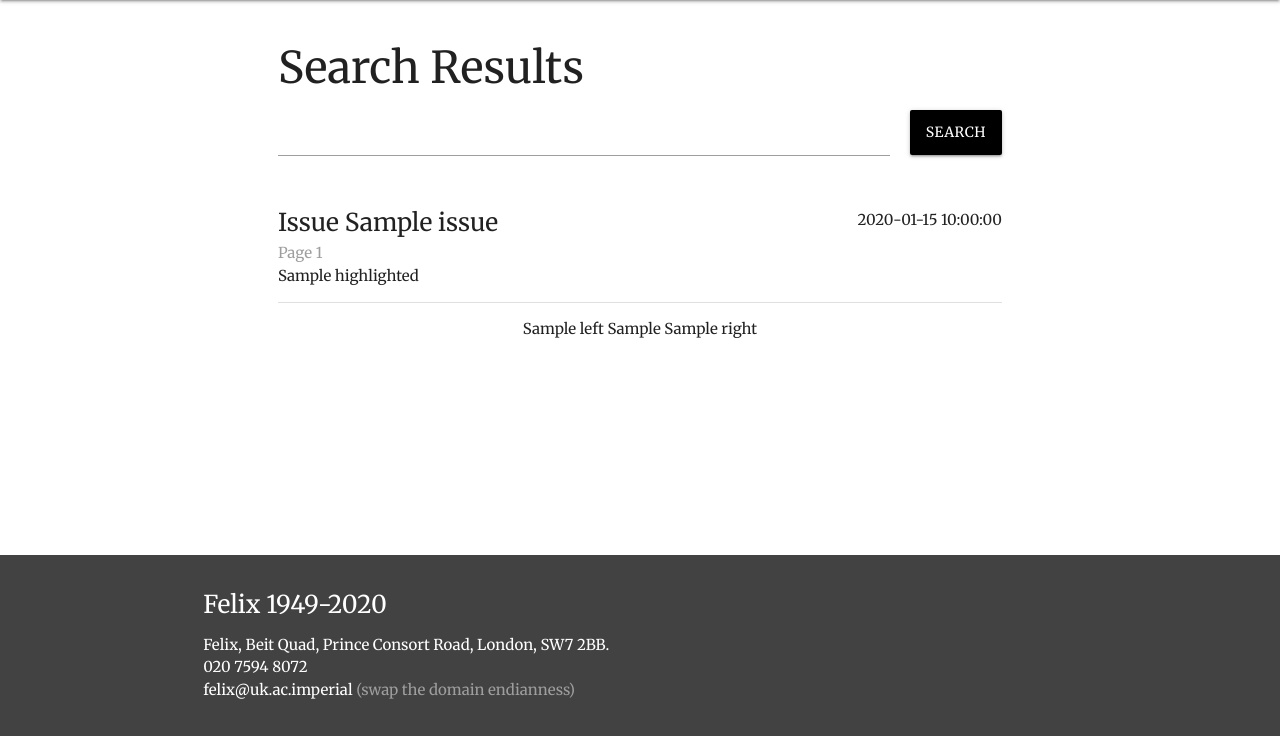
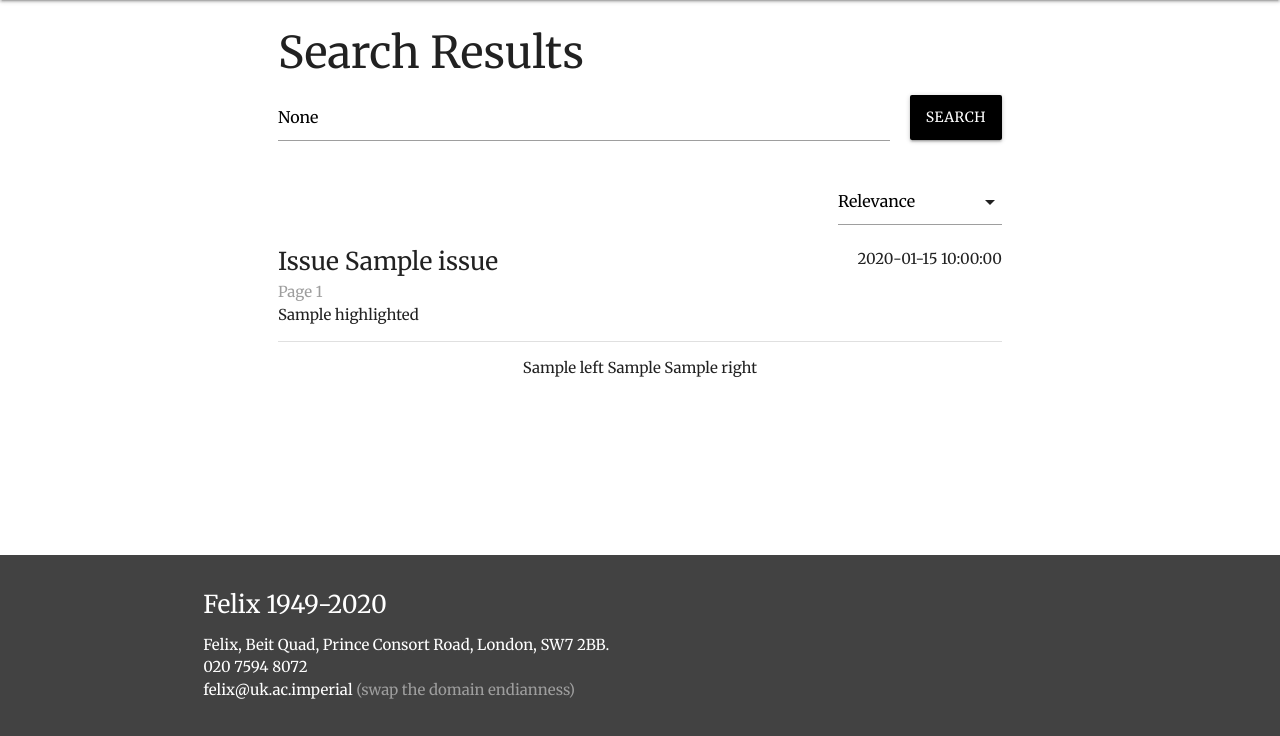
Before and after one commit to FelixOnline/FelixArchive, a Flask app: template templates/result.html in a window 1280 px wide. Shown: the part 64-800 px from the top of the page. Run offline with Flask 2, Linux system fonts and the light colour scheme; the template is opened without the code that fills it: most values are stand-ins (such as "Sample title", 1, 10 or a date in 2020); some libraries are stand-ins or nearby versions.

Commit message:
Pagination and sorting

```diff
--- a/index.py
+++ b/index.py
@@ -5,23 +5,33 @@ from collections import OrderedDict
 from typing import *
 from datetime import datetime
 import math
+
 app = Flask(__name__)
 
 DEFAULT_RESULTS_PER_PAGE = 20
-DEFAULT_MAX_PAGE_BUTTONS = 10
+#TODO: responsive this
+DEFAULT_MAX_PAGE_BUTTONS = 8
+
 
 @app.route('/')
 def index():
     return render_template('index.html')
 
+
 @app.route('/search', methods=['GET'])
 def search():
     keyword = request.args.get('q', type=str)
     page = request.args.get('p', 1, type=int)
+    sort = request.args.get('sort', "score desc", type=str)
+
     results_per_page = DEFAULT_RESULTS_PER_PAGE
     solr_query = {'q': 'content:"{}"'.format(keyword),
+
                   'rows': results_per_page,
-                  'start': (page-1) * results_per_page,
+                  'start': (page - 1) * results_per_page,
+
+                  'sort': sort,
+
                   'hl': 'on',
                   'hl.fl': 'content',
                   'hl.method': 'unified',
@@ -34,7 +44,7 @@ def search():
     paginator = build_paginator(results_per_page, total_results, request.args)
 
     results = build_result(query_response)
-    return render_template('result.html', search_word=keyword, results=results, paginator=paginator)
+    return render_template('result.html', results=results, paginator=paginator)
 
 
 def build_result(solr_response: OrderedDict) -> List[dict]:
@@ -43,39 +53,43 @@ def build_result(solr_response: OrderedDict) -> List[dict]:
         result = {}
         result['issue'] = doc['issue']
         result['page'] = doc['page']
-        result['date'] = datetime.fromisoformat(doc['date']).strftime('%d %B %Y')
+        # Somehow python doesn't like the UTC indicator "Z" at the end of date string
+        result['date'] = datetime.fromisoformat(doc['date'].replace('Z', '')).strftime('%d %B %Y')
         # TODO:handle multiple highlights in a page
-        result['highlighted'] = solr_response['highlighting'][doc['id']]['content'][0].replace("\n"," ")
+        result['highlighted'] = solr_response['highlighting'][doc['id']]['content'][0].replace("\n", " ")
         results.append(result)
     return results
 
 
 def build_paginator(results_per_page: int, total_results: int, args):
-    paginator = {}
     q = args.get('q', type=str)
     cur_p = args.get('p', 1, type=int)
+    sort = request.args.get('sort', "score desc", type=str)
+
     total_pages = math.ceil(total_results / results_per_page)
-    left_most = math.floor((cur_p-1) / DEFAULT_MAX_PAGE_BUTTONS) * DEFAULT_MAX_PAGE_BUTTONS+1
+    left_most = math.floor((cur_p - 1) / DEFAULT_MAX_PAGE_BUTTONS) * DEFAULT_MAX_PAGE_BUTTONS + 1
 
+    paginator = {}
     if cur_p == 1:
         paginator['left'] = '<li class="disabled"><i class="material-icons">chevron_left</i></li>'
     else:
         paginator['left'] = \
-            '<li class="waves-effect"><a href="{}"><i class="material-icons">chevron_left</i></a></li>'.\
-            format(url_for('search', q=q, p=cur_p-1))
+            '<li class="waves-effect"><a href="{}"><i class="material-icons">chevron_left</i></a></li>'. \
+                format(url_for('search', q=q, sort=sort, p=cur_p - 1))
 
     paginator['page_buttons'] = []
-    for i in range(left_most, min(total_pages+1, left_most + DEFAULT_MAX_PAGE_BUTTONS)):
-        page_url = url_for('search', q=q, p=i)
-        if i ==cur_p:
+    for i in range(left_most, min(total_pages + 1, left_most + DEFAULT_MAX_PAGE_BUTTONS)):
+        page_url = url_for('search', q=q, sort=sort, p=i)
+        if i == cur_p:
             paginator['page_buttons'].append('<li class="active black"><a href="{}">{}</a></li>'.format(page_url, i))
         else:
-            paginator['page_buttons'].append('<li class="waves-effect black"><a href="{}">{}</a></li>'.format(page_url, i))
+            paginator['page_buttons'].append(
+                '<li class="waves-effect black"><a href="{}">{}</a></li>'.format(page_url, i))
 
     if cur_p == total_pages or total_pages == 0:
         paginator['right'] = '<li class="disabled"><i class="material-icons">chevron_right</i></li>'
     else:
         paginator['right'] = \
             '<li class="waves-effect"><a href="{}"><i class="material-icons">chevron_right</i></a></li>'. \
-            format(url_for('search', q=q, p=cur_p + 1))
+                format(url_for('search', q=q, sort=sort, p=cur_p + 1))
     return paginator
--- a/static/init.js
+++ b/static/init.js
@@ -1,7 +1,10 @@
-(function($){
-  $(function(){
+document.addEventListener('DOMContentLoaded', function() {
+  const elems = document.querySelectorAll('select');
+  M.FormSelect.init(elems, null);
+});
 
-    $('.sidenav').sidenav();
-
-  }); // end of document ready
-})(jQuery); // end of jQuery name space
+$('#sort_by').change(function(){
+  let url  = new URL(window.location.href)
+  url.searchParams.set("sort", $(this).val())
+  window.location.href = url.toString()
+})
--- a/static/style.css
+++ b/static/style.css
@@ -26,6 +26,16 @@ html {
   font-family: "Merriweather", Cambria, Cochin, Georgia, Times, 'Times New Roman', serif;
 }
 
+/* Forms
+   ========================================================================== */
+button,
+input,
+optgroup,
+select,
+textarea {
+  font-family: "Merriweather", Cambria, Cochin, Georgia, Times, 'Times New Roman', serif;
+}
+
 /* Search Input
    ========================================================================== */
 .search-field {
@@ -50,3 +60,7 @@ html {
 .search-field span {
   cursor: pointer;
 }
+
+ul.dropdown-content.select-dropdown li span {
+    color: #000; /* no need for !important :) */
+}
--- a/templates/index.html
+++ b/templates/index.html
@@ -16,7 +16,7 @@
 <body>
   <nav class="black" role="navigation">
     <div class="nav-wrapper container">
-      <a href="#" class="brand-logo center">Felix Archive</a>
+      <a href="/" class="brand-logo center">Felix Archive</a>
     </div>
   </nav>
 
@@ -28,9 +28,9 @@
         <div class="col s12 m8 offset-m2">
           <form action="/search" method="get">
             <div class="search-field input-field">
-              <div class="btn-large black waves-effect waves-light" type="submit">
+              <button class="btn-large black waves-effect waves-light" type="submit">
                 <span>Search</span>
-              </div>
+              </button>
               <div class="search-text-wrapper">
                 <input class="search-text" type="text" name="q">
               </div>
--- a/templates/result.html
+++ b/templates/result.html
@@ -17,27 +17,35 @@
 <body>
 <nav class="black" role="navigation">
   <div class="nav-wrapper container">
-    <a href="#" class="brand-logo center">Felix Archive</a>
+    <a href="/" class="brand-logo center">Felix Archive</a>
   </div>
 </nav>
 
 <main>
   <div class="container">
     <div class="row">
-      <div class="col s12 m10 offset-m1 l10 offset-l1">
-        <div class="section">
+      <div class="col s12 m12 l10 offset-l1">
         <h3>Search Results</h3>
-          <form action="/search">
+        <form action="/search" id="search_form">
           <div class="search-field input-field">
-              <div class="btn black waves-effect waves-light" type="submit">
+            <button class="btn black waves-effect waves-light" type="submit">
               <span>Search</span>
-              </div>
+            </button>
             <div class="search-text-wrapper">
-                <input class="search-text" type="text" value="{{ search_word }}" name="q">
+              <input class="search-text" type="text" value="{{ request.args.get('q') }}" name="q">
             </div>
           </div>
         </form>
+        <div class="row" style="margin-bottom: 0;">
+          <div class="input-field col s6 offset-s6 m3 offset-m9" style="margin-bottom: 0">
+            <select name="sort" id="sort_by" form="search_form">
+              <option value="score desc" {% if request.args.get('sort') == 'score desc'%} selected {% endif %}>Relevance</option>
+              <option value="date asc" {% if request.args.get('sort') == 'date asc'%} selected {% endif %}>Oldest First</option>
+              <option value="date desc" {% if request.args.get('sort') == 'date desc'%} selected {% endif %}>Newest First</option>
+            </select>
           </div>
+        </div>
+
         {% for result in results %}
           <div class="section">
             <div class="row" style="margin-bottom: 5px;">
```
Lines whose indentation alone changed are shown as unchanged.
